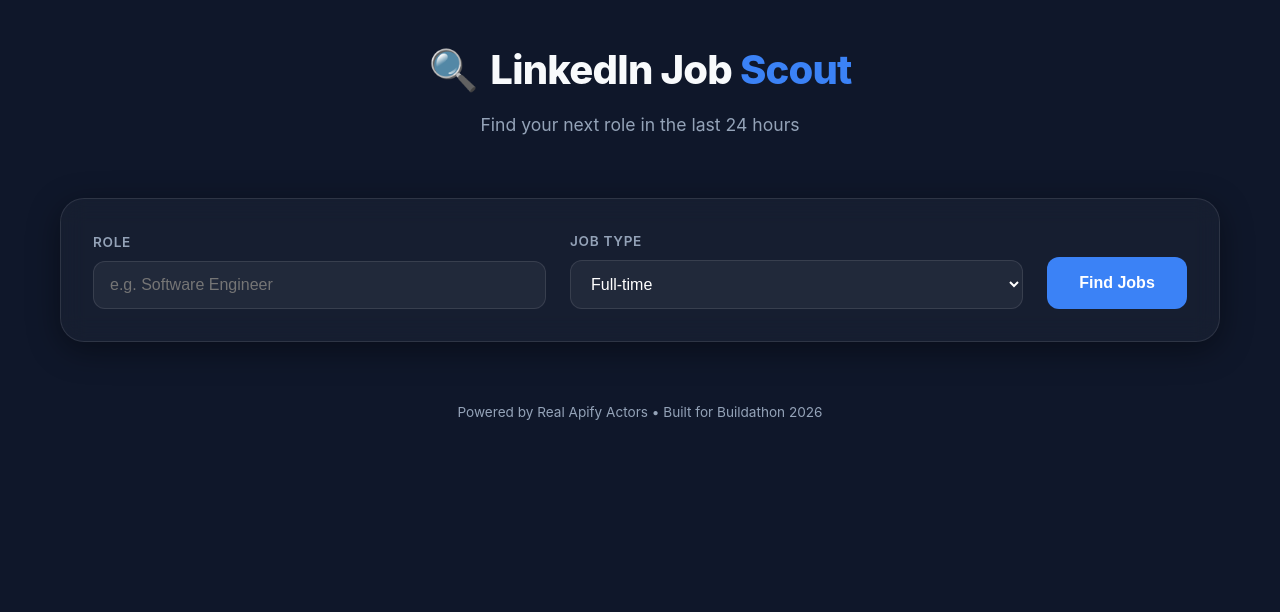
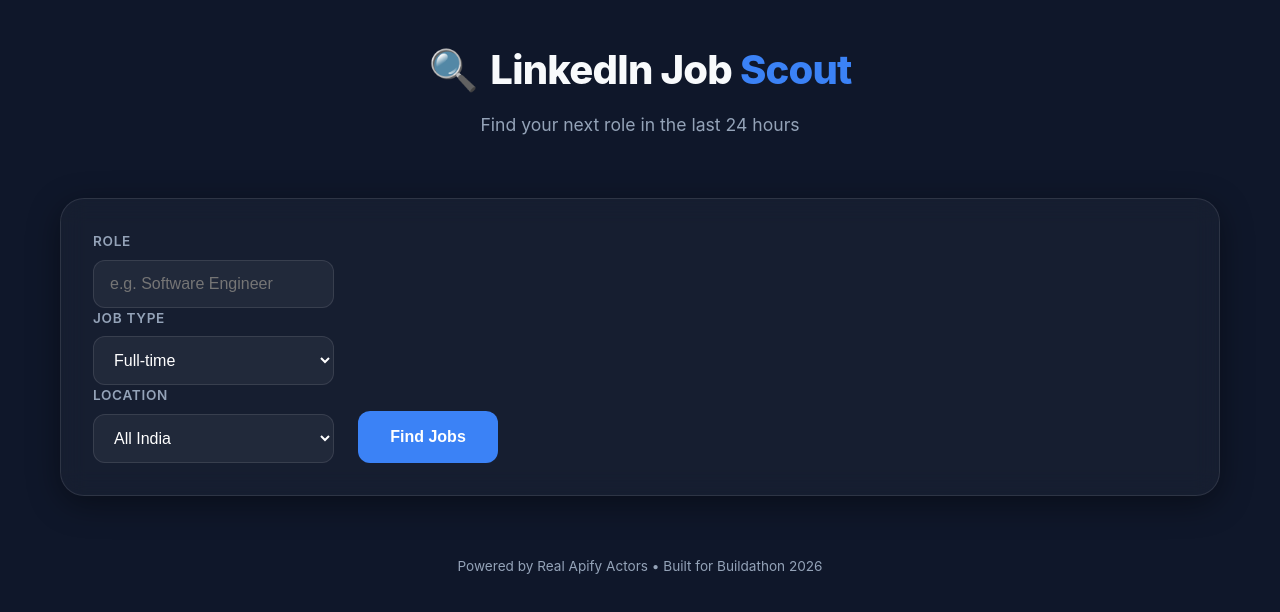
Before and after one commit to orgmacros-commit/linkedin-jobs-scout, a React (Vite) app: page / in a window 1280 px wide. Shown: the top 612 px of the page. Built offline with nearby package versions, Linux system fonts and the light colour scheme.

Commit message:
Add location filtering for top Indian Metro Cities

```diff
--- a/src/App.jsx
+++ b/src/App.jsx
@@ -5,6 +5,7 @@
 function App() {
   const [role, setRole] = useState('');
   const [jobType, setJobType] = useState('Full-time');
+  const [location, setLocation] = useState('Bengaluru, India');
   const [isLoading, setIsLoading] = useState(false);
   const [jobs, setJobs] = useState([]);
   const [error, setError] = useState(null);
@@ -20,14 +21,14 @@
     setStatusMessage('Starting connection to LinkedIn Search...');
 
     try {
-      let result = await searchJobs(role, jobType);
+      let result = await searchJobs(role, jobType, location);
 
       let attempts = 0;
       // Continue polling until we receive an array (results) or reach max attempts
       while (result.status === 'processing' && attempts < 15) {
         setStatusMessage(`Extracting jobs (${attempts + 1}/15)... LinkedIn takes a moment.`);
         await new Promise(r => setTimeout(r, 6000)); // Poll every 6 seconds
-        result = await searchJobs(role, jobType, result.datasetId);
+        result = await searchJobs(role, jobType, location, result.datasetId);
         attempts++;
       }
 
@@ -63,6 +64,7 @@
       <main className="main-content">
         <div className="search-card glass">
           <form onSubmit={handleSearch} className="search-form">
+            <div className="input-row">
               <div className="input-group">
                 <label>Role</label>
                 <input
@@ -82,7 +84,21 @@
                   <option value="Part-time">Part-time</option>
                 </select>
               </div>
-            <button type="submit" disabled={isLoading} className="search-button">
+              <div className="input-group">
+                <label>Location</label>
+                <select value={location} onChange={(e) => setLocation(e.target.value)}>
+                  <option value="India">All India</option>
+                  <option value="Bengaluru, Karnataka, India">Bengaluru</option>
+                  <option value="Mumbai, Maharashtra, India">Mumbai</option>
+                  <option value="Delhi, India">Delhi NCR</option>
+                  <option value="Hyderabad, Telangana, India">Hyderabad</option>
+                  <option value="Pune, Maharashtra, India">Pune</option>
+                  <option value="Chennai, Tamil Nadu, India">Chennai</option>
+                </select>
+              </div>
+            </div>
+
+            <button type="submit" disabled={isLoading} className="search-button full-width">
               {isLoading ? (
                 <span className="loader-container">
                   <span className="dot">.</span>
@@ -126,7 +142,7 @@
                     <td className="salary">{job.salary}</td>
                     <td className="applicants">
                       <span className={`badge ${job.applicants < 10 && typeof job.applicants === 'number' ? 'early' : ''}`}>
-                        {job.applicants}
+                        {typeof job.applicants === 'number' ? job.applicants : 'N/A'}
                       </span>
                     </td>
                     <td className="posted-date">{job.postedAt}</td>
@@ -143,7 +159,7 @@
         )}
 
         {!isLoading && role && jobs.length === 0 && !error && !statusMessage && (
-          <div className="empty-state glass">No recently posted jobs found. Try adjusting keywords.</div>
+          <div className="empty-state glass">No recently posted jobs found. Try adjusting keywords or location.</div>
         )}
       </main>
 
--- a/src/lib/scraper.js
+++ b/src/lib/scraper.js
@@ -1,5 +1,5 @@
-export const searchJobs = async (role, jobType, datasetId = null) => {
-    console.log(`🚀 Triggering live search for: ${role} (${jobType}) [Dataset: ${datasetId || 'NEW'}]`);
+export const searchJobs = async (role, jobType, location, datasetId = null) => {
+    console.log(`🚀 Triggering live search for: ${role} (${jobType}) in ${location} [Dataset: ${datasetId || 'NEW'}]`);
 
     try {
         const response = await fetch('/api/search', {
@@ -7,7 +7,7 @@
             headers: {
                 'Content-Type': 'application/json',
             },
-            body: JSON.stringify({ role, jobType, datasetId }),
+            body: JSON.stringify({ role, jobType, location, datasetId }),
         });
 
         if (!response.ok) {
```
Also changed, not shown: api/search.js (+7 -6 lines). Lines whose indentation alone changed are shown as unchanged.
